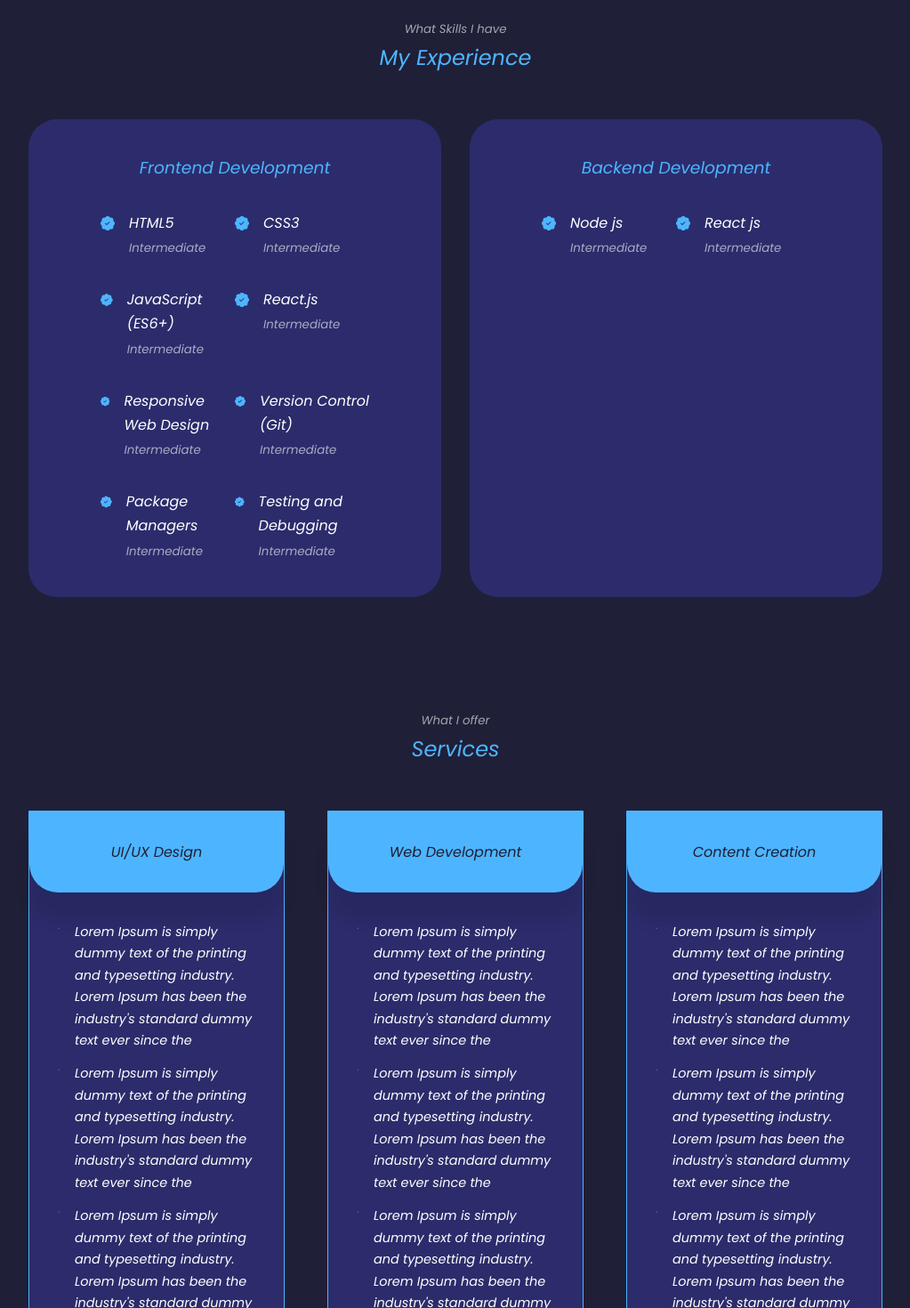
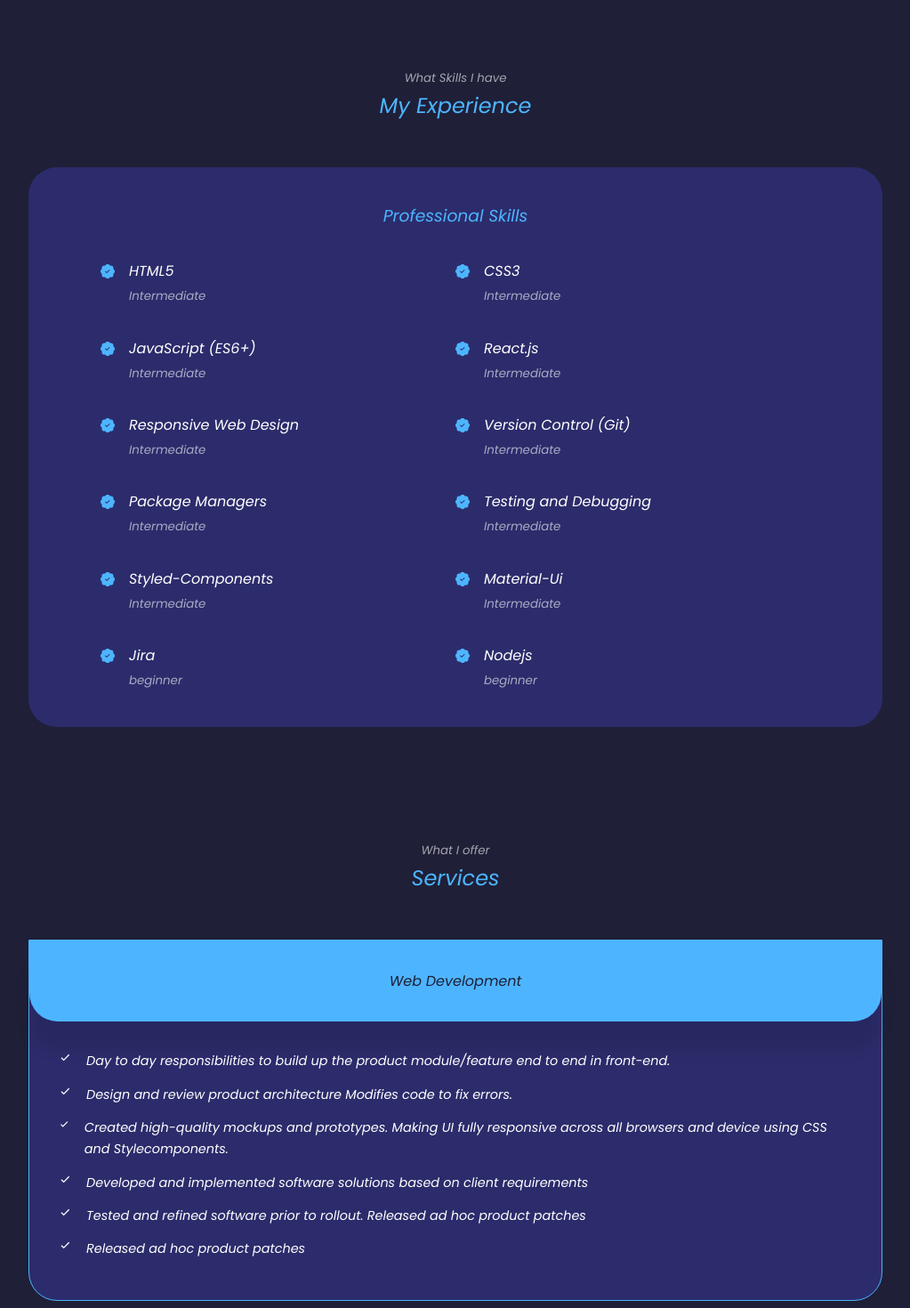
Before and after one commit to deepali-23/iTried, a React (Create React App) app in the folder iTried/creation/: page / in a window 1280 px wide. Shown: the part 1800-3270 px from the top of the page at 89% size, without its empty margins (128-1151 px from the left). Built offline with nearby package versions, Linux system fonts and the light colour scheme.

Commit message:
services updated

```diff
--- a/iTried/creation/src/components/about/About.jsx
+++ b/iTried/creation/src/components/about/About.jsx
@@ -22,11 +22,11 @@ const About = () => {
               <h5>Experience</h5>
               <small>1.8 Years Working Experience</small>
             </article>
-            <article className="about__card">
+            {/* <article className="about__card">
               <FiUsers className="about__icons" />
               <h5>Clients</h5>
               <small>worked under many clients </small>
-            </article>
+            </article> */}
             <article className="about__card">
               <VscFolderLibrary className="about__icons" />
               <h5>Projects</h5>
@@ -38,9 +38,10 @@ const About = () => {
             </a> */}
           </div>
           <p>
-            Hello,I'm Deepali Sharma, Passionate and innovative frontend developer with 1.6  years of experience, specializing in creating modern and engaging user
+            Hello, I'm Deepali Sharma, Passionate and innovative frontend developer with 1.6  years of experience, specializing in creating modern and engaging user
             interfaces. Skilled in translating design concepts into intuitive and responsive web applications.
-
+            <br />
+            <br/>
             Proficient in HTML, CSS, and
             JavaScript, with expertise in popular frontend frameworks such as React. Excels in collaborating with
             cross-functional teams to deliver high-quality projects on time. Dedicated to staying updated with the latest industry trends
--- a/iTried/creation/src/components/experience/Experience.jsx
+++ b/iTried/creation/src/components/experience/Experience.jsx
@@ -42,15 +42,35 @@ const data = [
     skill: "Testing and Debugging",
     proficiency: "Intermediate",
   },
+  {
+    id: 9,
+    skill: "Styled-Components",
+    proficiency: "Intermediate",
+  },
+  {
+    id: 10,
+    skill: "Material-Ui",
+    proficiency: "Intermediate",
+  },
+  {
+    id: 10,
+    skill: "Jira",
+    proficiency: "beginner",
+  },
+  {
+    id: 11,
+    skill: "Nodejs",
+    proficiency: "beginner",
+  },
 ];
 function Experience() {
   return (
-    <section id="experience" style={{ marginTop: "3 rem !important" }}>
+    <section id="experience">
       <h5>What Skills I have</h5>
       <h2>My Experience</h2>
       <div className="container experience__container">
         <div className="experience__frontend">
-          <h3>Frontend Development</h3>
+          <h3>Professional Skills</h3>
           <div className="experience__content">
             {data.map(({ id, skill, proficiency }) => {
               return (
@@ -66,7 +86,7 @@ function Experience() {
           </div>
         </div>
         {/* End of frontend */}
-        <div className="experience__backend">
+        {/* <div className="experience__backend">
           <h3>Backend Development</h3>
           <div className="experience__content">
             <article className="experience__details">
@@ -85,7 +105,7 @@ function Experience() {
               </div>
             </article>
           </div>
-        </div>
+        </div> */}
       </div>
     </section>
   );
--- a/iTried/creation/src/components/experience/experience.css
+++ b/iTried/creation/src/components/experience/experience.css
@@ -1,7 +1,7 @@
 .experience__container {
-  display: grid;
+  /* display: grid;
   grid-template-columns: 1fr 1fr;
-  gap: 2rem;
+  gap: 2rem; */
 }
 
 .experience__container > div {
--- a/iTried/creation/src/components/footer/Footer.jsx
+++ b/iTried/creation/src/components/footer/Footer.jsx
@@ -42,9 +42,9 @@ function Footer() {
           <IoLogoTwitter />
         </a>
       </div>
-      <div className="footer__copyright">
+      {/* <div className="footer__copyright">
         <small>&copy; All rights reserved</small>
-      </div>
+      </div> */}
     </footer>
   );
 }
--- a/iTried/creation/src/components/services/Services.jsx
+++ b/iTried/creation/src/components/services/Services.jsx
@@ -7,7 +7,7 @@ function Services() {
       <h5>What I offer</h5>
       <h2>Services</h2>
       <div className="container services__container">
-        <article className="service">
+        {/* <article className="service">
           <div className="service__head">
             <h3>UI/UX Design</h3>
           </div>
@@ -45,7 +45,7 @@ function Services() {
               </p>
             </li>
           </ul>
-        </article>
+        </article> */}
         {/* End of ui/ux */}
         <article className="service">
           <div className="service__head">
@@ -54,39 +54,34 @@ function Services() {
           <ul className="service__list">
             <li>
               <BiCheck className="services__list-icon" />
+              <p>Day to day responsibilities to build up the product module/feature end to end in front-end.</p>
+            </li>
+            <li>
+              <BiCheck className="services__list-icon" />
+              <p>Design and review product architecture Modifies code to fix errors.</p>
+            </li>
+            <li>
+              <BiCheck className="services__list-icon" />
               <p>
-                Lorem Ipsum is simply dummy text of the printing and typesetting
-                industry. Lorem Ipsum has been the industry's standard dummy
-                text ever since the
+                Created high-quality mockups and prototypes. Making UI fully responsive across all browsers and device using CSS and
+                Stylecomponents.
               </p>
             </li>
             <li>
               <BiCheck className="services__list-icon" />
-              <p>
-                Lorem Ipsum is simply dummy text of the printing and typesetting
-                industry. Lorem Ipsum has been the industry's standard dummy
-                text ever since the
-              </p>
+              <p>Developed and implemented software solutions based on client requirements</p>
             </li>
             <li>
               <BiCheck className="services__list-icon" />
-              <p>
-                Lorem Ipsum is simply dummy text of the printing and typesetting
-                industry. Lorem Ipsum has been the industry's standard dummy
-                text ever since the
-              </p>
+              <p>Tested and refined software prior to rollout. Released ad hoc product patches</p>
             </li>
             <li>
               <BiCheck className="services__list-icon" />
-              <p>
-                Lorem Ipsum is simply dummy text of the printing and typesetting
-                industry. Lorem Ipsum has been the industry's standard dummy
-                text ever since the
-              </p>
+              <p>Released ad hoc product patches</p>
             </li>
           </ul>
         </article>
-        <article className="service">
+        {/* <article className="service">
           <div className="service__head">
             <h3>Content Creation</h3>
           </div>
@@ -124,7 +119,7 @@ function Services() {
               </p>
             </li>
           </ul>
-        </article>
+        </article> */}
         {/* End of Content Creation */}
       </div>
     </section>
--- a/iTried/creation/src/components/services/services.css
+++ b/iTried/creation/src/components/services/services.css
@@ -1,7 +1,7 @@
 .services__container {
-  display: grid;
+  /* display: grid;
   grid-template-columns: repeat(3, 1fr);
-  gap: 3rem;
+  gap: 3rem; */
 }
 .service {
   background: var(--color-bg-variant);
```
